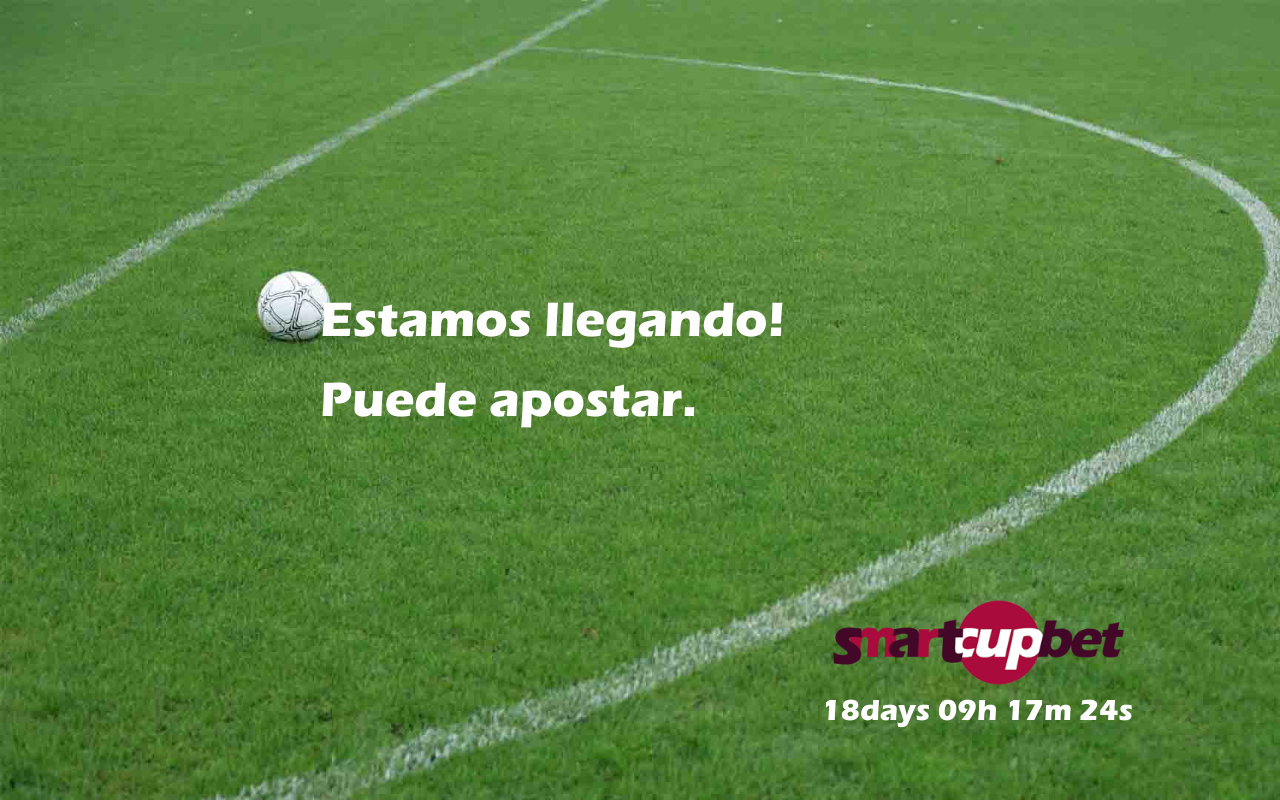
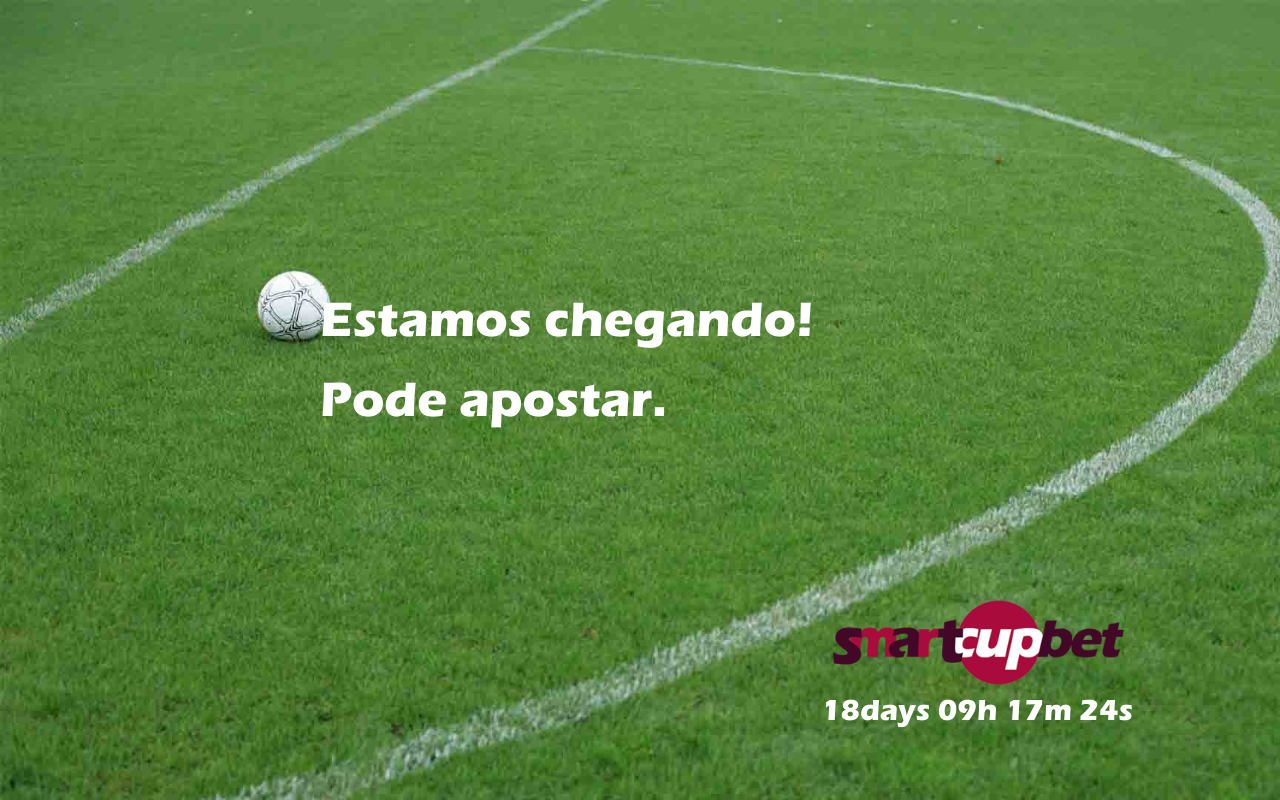
Before and after one commit to ebarretodev/SmartCupBet.frontend, a React (Create React App) app: page / in a window 1280 px wide. Built offline with nearby package versions, Linux system fonts and the light colour scheme.

Commit message:
Corrections on AnimatedText.js - Estamos chegando! - ¡Estamos llegando!  - Pode apostar  - time to effect changed to 3s

```diff
--- a/src/Pages/ComingSoon/components/AnimatedText.js
+++ b/src/Pages/ComingSoon/components/AnimatedText.js
@@ -10,7 +10,7 @@ const AnimatedText = () => {
     const changeText = () => {
         setTimeout(() => {
             setIndex((index + 1) % 3)
-        }, 2500)
+        }, 3000)
     }
 
     const transitions = useTransition(index, {
@@ -26,8 +26,8 @@ const AnimatedText = () => {
         transRef.start()
     }, [index])
 
-    const textsUp = ["Coming soon!", "Estamos Chegando!", "Estamos llegando!"]
-    const textsDown = ["You bet.", "Pode Apostar.", "Puede apostar."]
+    const textsUp = ["Coming soon!", "Estamos chegando!", "¡Estamos llegando!"]
+    const textsDown = ["You bet.", "Pode apostar.", "Puede apostar."]
 
   return (
       <>
```
